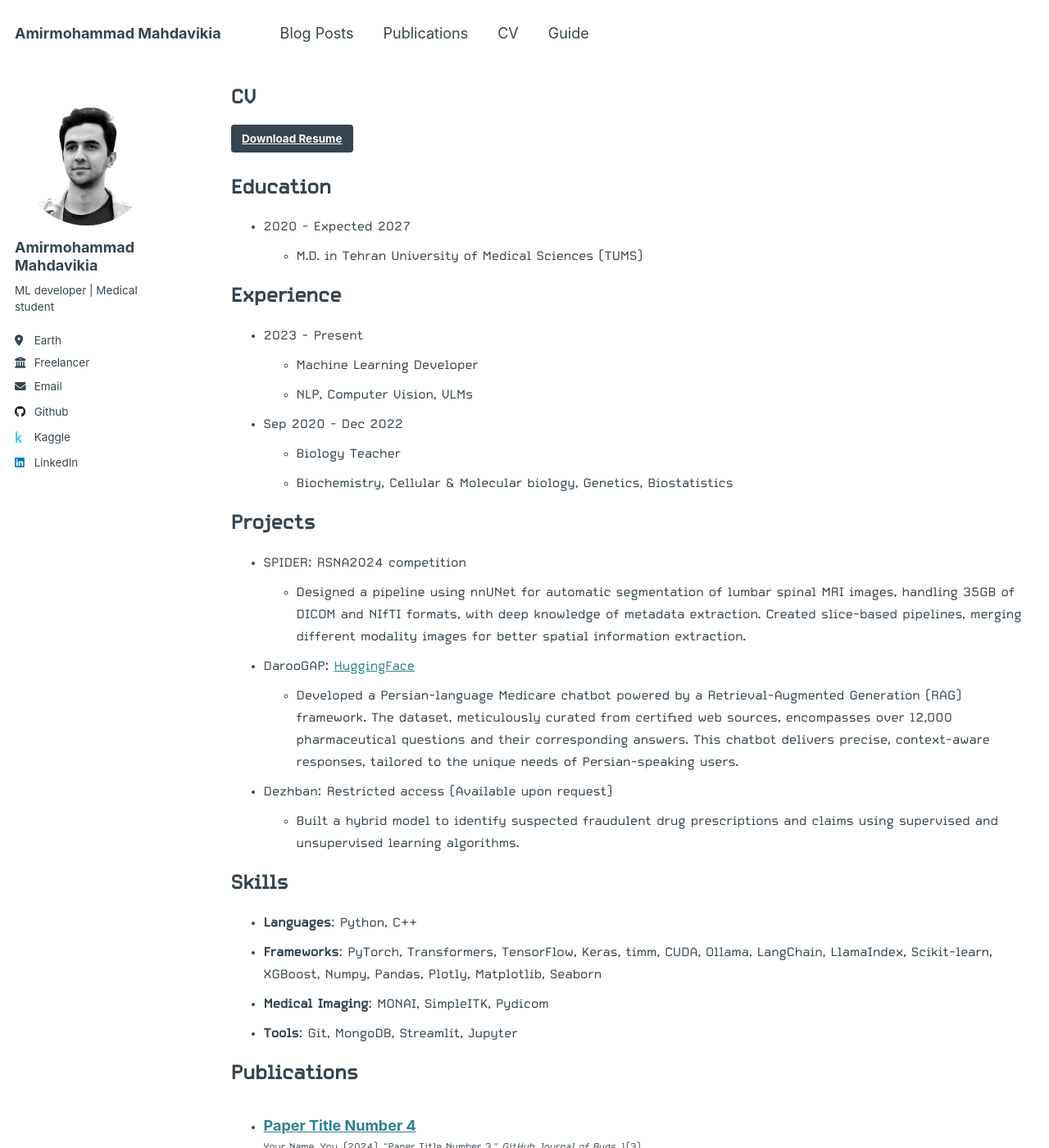
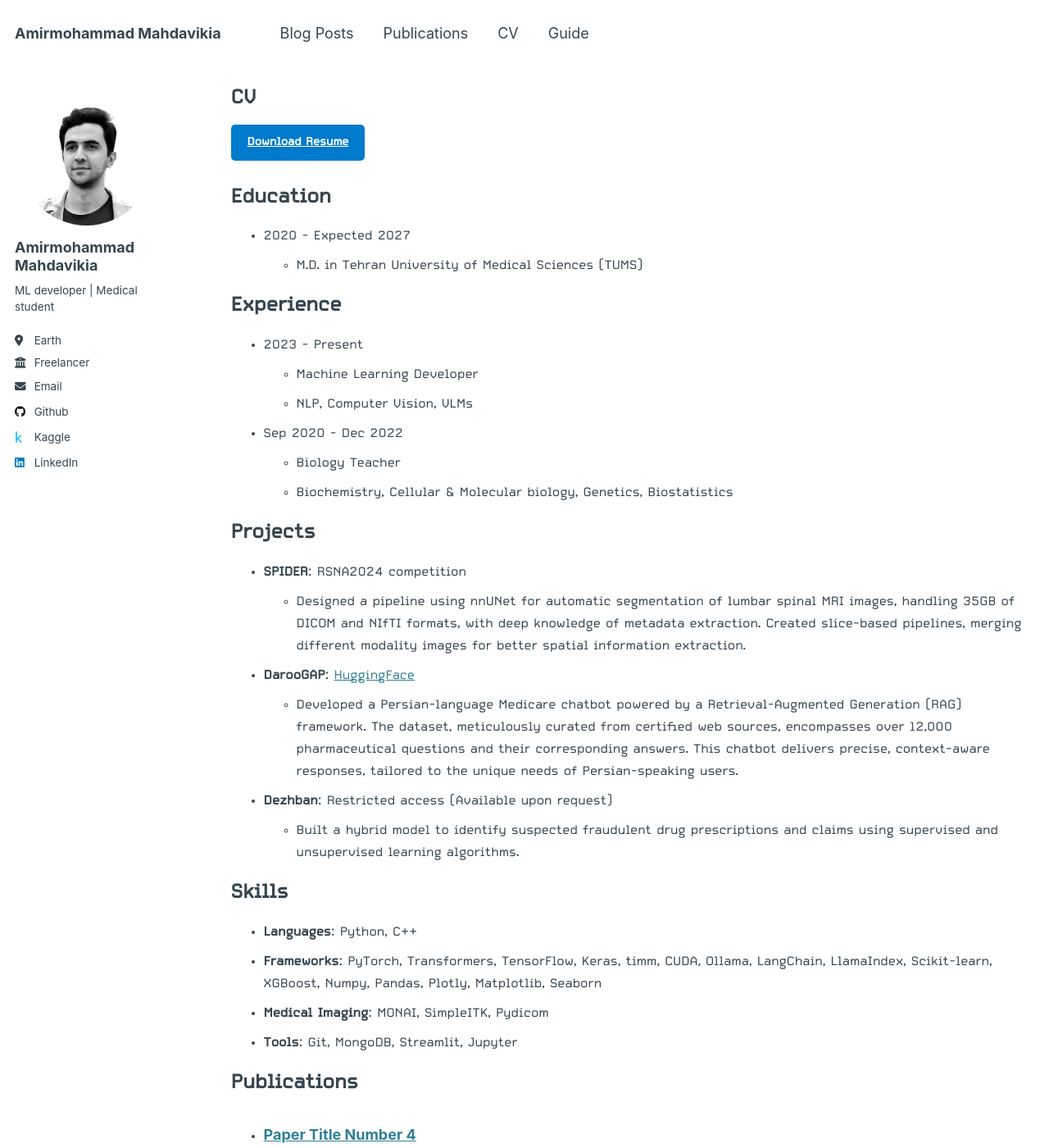
Before and after one commit to ammomahdavikia/ammomahdavikia.github.io, a Jekyll site: the page built from _pages/cv.md, in a window 1280 px wide and 1400 px high. Shown: the whole window at 82% size. Built offline with Jekyll 4.4.1, drawn with Linux system fonts in a browser that asks for light colours.

Commit message:
Update the resume

```diff
--- a/_pages/cv.md
+++ b/_pages/cv.md
@@ -28,13 +28,13 @@ Experience
 
 Projects
 ======
-* SPIDER: RSNA2024 competition
+* __SPIDER__: RSNA2024 competition
   * Designed a pipeline using nnUNet for automatic segmentation of lumbar spinal MRI images, handling 35GB of DICOM and NIfTI formats, with deep knowledge of metadata extraction. Created slice-based pipelines, merging different modality images for better spatial information extraction.
 
-* DarooGAP: [HuggingFace](https://huggingface.co/datasets/amirmmahdavikia/darooyab_qa)
+* __DarooGAP__: [HuggingFace](https://huggingface.co/datasets/amirmmahdavikia/darooyab_qa)
   * Developed a Persian-language Medicare chatbot powered by a Retrieval-Augmented Generation (RAG) framework. The dataset, meticulously curated from certified web sources, encompasses over 12,000 pharmaceutical questions and their corresponding answers. This chatbot delivers precise, context-aware responses, tailored to the unique needs of Persian-speaking users.
 
-* Dezhban: Restricted access (Available upon request)
+* __Dezhban__: Restricted access (Available upon request)
   * Built a hybrid model to identify suspected fraudulent drug prescriptions and claims using supervised and unsupervised learning algorithms.
 
 Skills
--- a/_sass/custom/custom.scss
+++ b/_sass/custom/custom.scss
@@ -15,6 +15,32 @@
     font-family: 'CarbonPlusRegular', sans-serif;
   }
 
+  .btn {
+    display: inline-block;
+    padding: 10px 20px;
+    font-size: 16px;
+    font-weight: bold;
+    font-family: 'CarbonPlusRegular', sans-serif; /* Replace with your custom font */
+    text-align: center;
+    text-decoration: none;
+    color: #ffffff;
+    background-color: #007acc;
+    border-radius: 5px;
+    border: none;
+    transition: background-color 0.3s, transform 0.2s;
+  }
+
+  .btn:hover {
+    background-color: #005f99;
+    transform: scale(1.05);
+  }
+
+  .btn:active {
+    background-color: #004d80;
+    transform: scale(0.95);
+  }
+
+
   /* Apply to specific sections */
  .navbar, /* For layout bar */
  .info-section, /* Replace with actual class for the info section */
```
